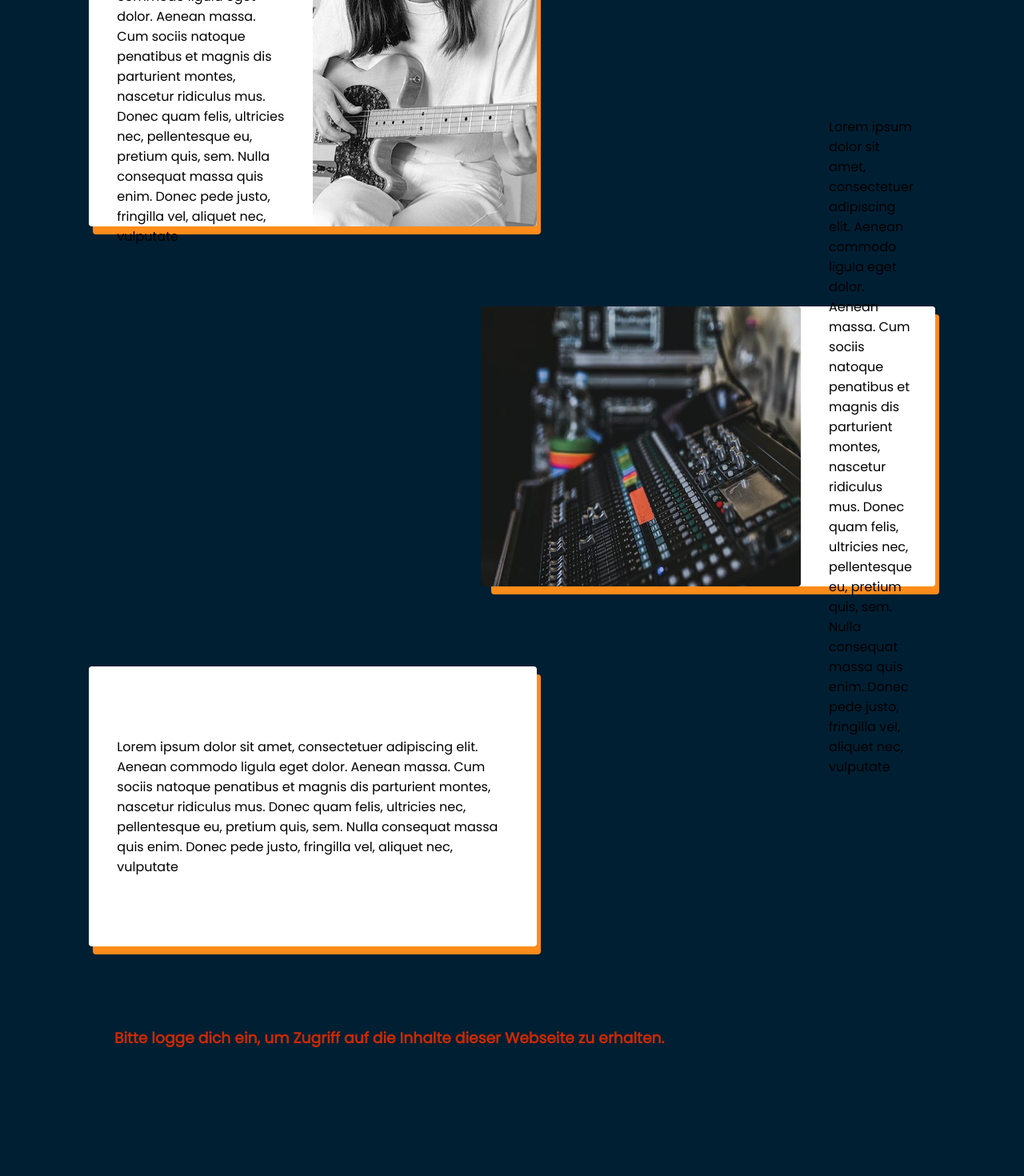
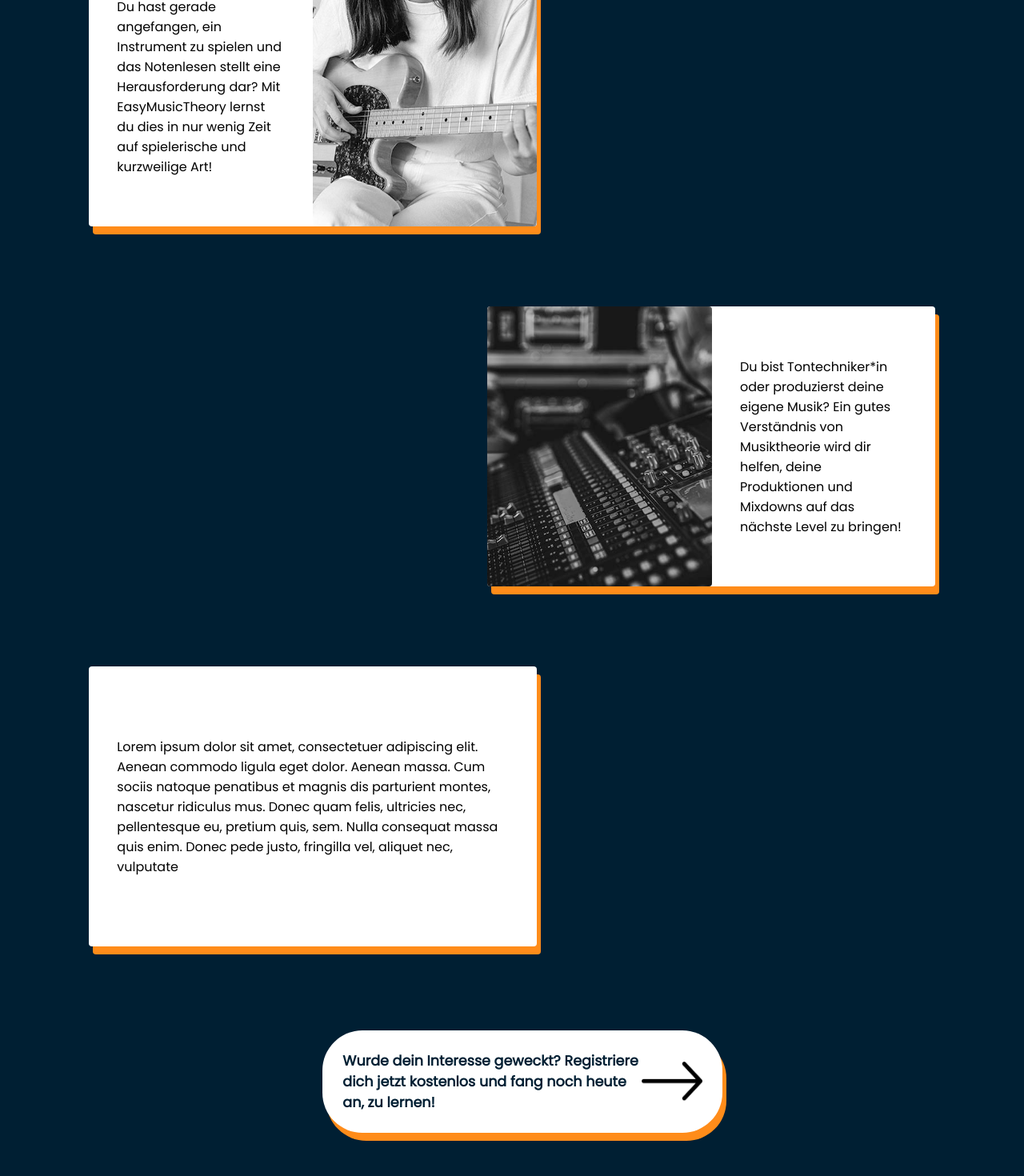
Before and after one commit to bsandoz/mmp-lehrprojekt, a Vue app: page / in a window 1280 px wide. Shown: the part 740-2210 px from the top of the page at 80% size. Built offline with nearby package versions, Linux system fonts and the light colour scheme; no server answers.

Commit message:
Images and text added

```diff
--- a/src/views/About.vue
+++ b/src/views/About.vue
@@ -2,6 +2,9 @@
   <div class="about-box">
     <h3>v0.0.1a</h3>
     <p>Es handelt sich bei dieser Seite um eine Alpha-Version, die sich noch im Aufbau befindet.</p>
+    <div class="credits">
+      <p>Arrow by unlimicon from NounProject.com</p>
+    </div>
     <router-link to="/">Zurück zur Startseite</router-link>
   </div>
 </template>
--- a/src/views/Home.vue
+++ b/src/views/Home.vue
@@ -4,19 +4,17 @@
   </div>
   <Lead class="lead-home" lead="Mit EasyMusicTheory lernst du Musiktheorie auf leicht verständliche und spielerische Art. Lege jetzt los und lerne die Grundbausteine der Musik! "/>
   <Content :content="content" />
-  <div class="home-infos">
+  <div class="home-infos" v-if="!userIsLoggedIn">
     <div class="infobox" id="infobox-1">
-      <p class="info-text" id="info-1">Lorem ipsum dolor sit amet, consectetuer adipiscing elit. Aenean commodo ligula eget dolor.
-        Aenean massa. Cum sociis natoque penatibus et magnis dis parturient montes, nascetur ridiculus mus. Donec quam felis, ultricies nec,
-        pellentesque eu, pretium quis, sem. Nulla consequat massa quis enim. Donec pede justo, fringilla vel, aliquet nec, vulputate
+      <p class="info-text" id="info-1">Du hast gerade angefangen, ein Instrument zu spielen und das Notenlesen stellt eine Herausforderung dar?
+        Mit EasyMusicTheory lernst du dies in nur wenig Zeit auf spielerische und kurzweilige Art!
       </p>
       <img class="info-image" src="../assets/img/info-image-1.jpg" alt="Frau, die Gitarre spielt">
     </div>
     <div class="infobox" id="infobox-2">
       <img class="info-image" src="../assets/img/info-image-2.jpg" alt="Bild eines Tonstudios">
-      <p class="info-text" id="info-2">Lorem ipsum dolor sit amet, consectetuer adipiscing elit. Aenean commodo ligula eget dolor.
-        Aenean massa. Cum sociis natoque penatibus et magnis dis parturient montes, nascetur ridiculus mus. Donec quam felis, ultricies nec,
-        pellentesque eu, pretium quis, sem. Nulla consequat massa quis enim. Donec pede justo, fringilla vel, aliquet nec, vulputate
+      <p class="info-text" id="info-2">Du bist Tontechniker*in oder produzierst deine eigene Musik? Ein gutes Verständnis von Musiktheorie wird dir helfen,
+        deine Produktionen und Mixdowns auf das nächste Level zu bringen!
       </p>
     </div>
     <div class="infobox" id="infobox-3">
@@ -25,7 +23,18 @@
         pellentesque eu, pretium quis, sem. Nulla consequat massa quis enim. Donec pede justo, fringilla vel, aliquet nec, vulputate
       </p>
     </div>
-    <h3 id="notLoggedInWarning" v-if="!userIsLoggedIn">Bitte logge dich ein, um Zugriff auf die Inhalte dieser Webseite zu erhalten.</h3>
+    <div class="btn" id="notLoggedInWarning" v-if="!userIsLoggedIn" @click="showModalRegister = true">
+      <h3>Wurde dein Interesse geweckt? Registriere dich jetzt kostenlos und fang noch heute an, zu lernen!</h3>
+      <img src="../assets/img/icon-arrow.png" style="width:100px;height:50px;" alt="">
+    </div>
+    <Teleport to="body">
+      <!-- use the modal component, pass in the prop -->
+      <ModalRegister :show="showModalRegister" @close="showModalRegister = false">
+        <template #header>
+          <h3>Registrierung</h3>
+        </template>
+      </ModalRegister>
+    </Teleport>
   </div>
   <!--<router-link class="clickbox site-title unstyled-link" to="/test">Hier geht es zur Versuchsdurchführung</router-link>-->
 </template>
@@ -33,6 +42,8 @@
 <script>
 import Lead from '../components/Lead.vue'
 import Content from '../components/Content.vue'
+import ModalRegister from '../components/modals/ModalRegister.vue'
+
 import { useUserStore } from '@/store/UserStore.js'
 import { useModuleStore } from '@/store/ModuleStore.js'
 
@@ -44,11 +55,14 @@ export default {
   components: {
     Lead,
     Content,
+    ModalRegister,
   },
   data() {
     return {
       content: null,
       singleModule: null,
+
+      showModalRegister: false,
     }
   },
   computed: {
@@ -147,11 +161,24 @@ export default {
     grid-row-start: 3;
   }
   #notLoggedInWarning {
-    color: var(--mistake-color);
     margin-left: 3%;
     grid-column-start: 2;
     grid-column-end: 5;
     grid-row-start: 4;
+    justify-self: center;
+    display: flex;
+    justify-content: flex-end;
+    align-items: center;
+    background-color: var(--main-bg-color);
+    color: var(--main-dark-color);
+    border-radius: 50px;
+    box-shadow: 5px 10px var(--main-accent-color);
+    padding: 25px;
+    max-width: 500px;
+    max-height: 200px;
+  }
+  #notLoggedInWarning:hover {
+    cursor: pointer;
   }
   #basics {
 
```
Also changed, not shown: src/assets/img/icon-arrow.png (added), src/assets/img/info-image-2.jpg.
